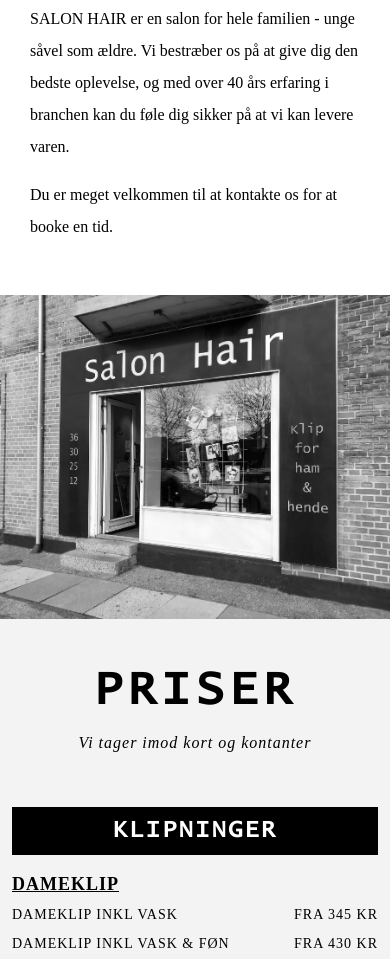
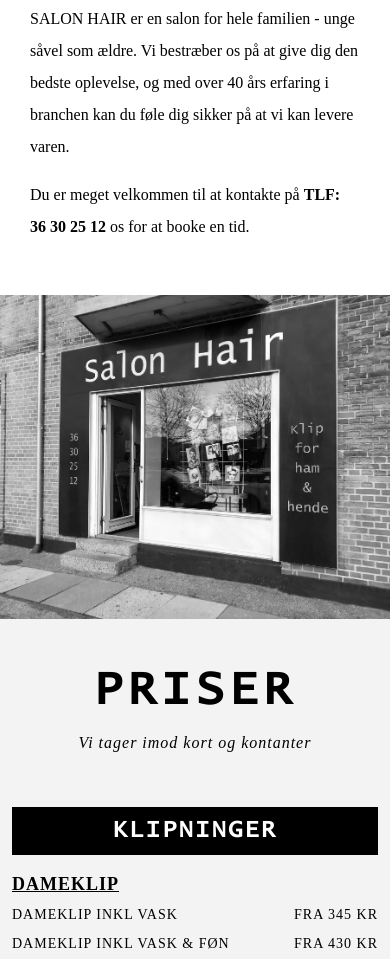
Before and after one commit to kgni/salonhair-valby, a plain HTML site: page index.html in a window 390 px wide. Shown: the part 1069-2028 px from the top of the page. Drawn offline with nearby package versions, Linux system fonts and the light colour scheme; files whose address does not match are found by name; a web font is replaced by a local one.

Commit message:
add phonenumber to about section

```diff
--- a/css/style.scss
+++ b/css/style.scss
@@ -364,6 +364,11 @@ main {
 
 		p {
 			font-size: 2rem;
+
+			span {
+				font-weight: bold;
+				// color: red;
+			}
 
 			&:not(:last-child) {
 				margin-bottom: 2rem;
--- a/index.html
+++ b/index.html
@@ -163,7 +163,10 @@
 						erfaring i branchen kan du føle dig sikker på at vi kan levere
 						varen.
 					</p>
-					<p>Du er meget velkommen til at kontakte os for at booke en tid.</p>
+					<p>
+						Du er meget velkommen til at kontakte på
+						<span>TLF: 36 30 25 12</span> os for at booke en tid.
+					</p>
 				</section>
 				<!-- Image slider start -->
 				<div data-aos="fade-in" data-aos-duration="2000" class="slider">
```
Also changed, not shown: css/style.css, 1 other file.
